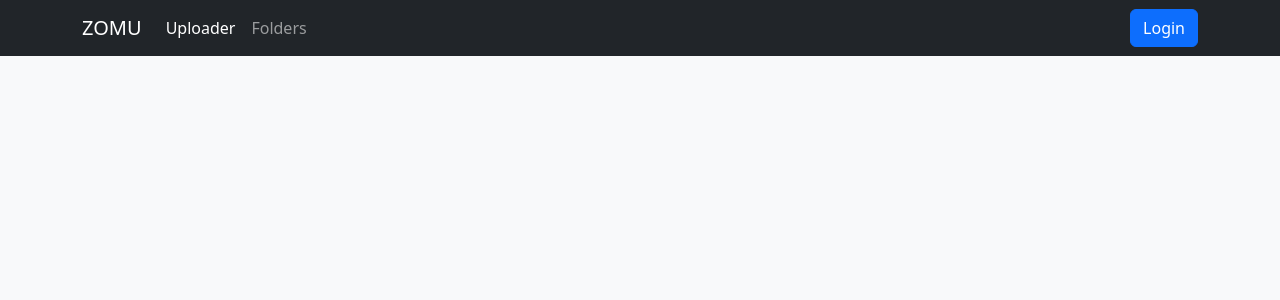
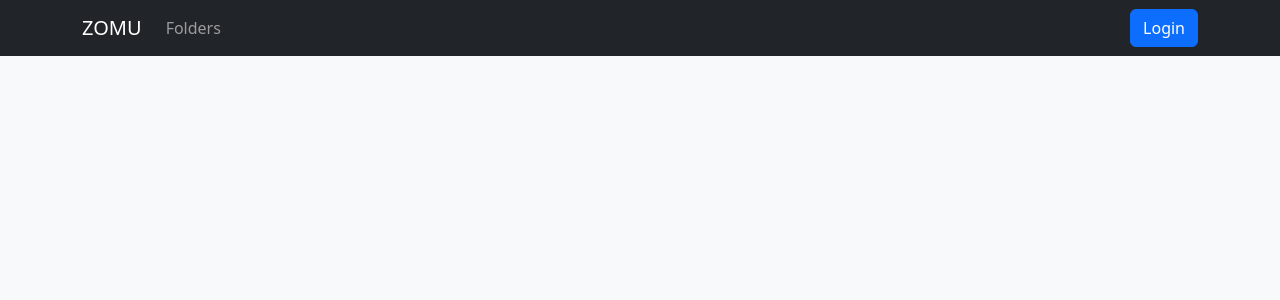
Before and after one commit to tienv2i/zomu, a Django app: template zomu/templates/base.html in a window 1280 px wide. Shown: the top 300 px of the page. Run offline with Django 5.2, Linux system fonts and the light colour scheme; the template is opened without the code that fills it, so the values that code supplies are empty; some libraries are stand-ins or nearby versions.

Commit message:
Complete stage 1

```diff
--- a/zomu/templates/navbar.html
+++ b/zomu/templates/navbar.html
@@ -1,14 +1,14 @@
 <nav class="navbar navbar-expand-md bg-dark" data-bs-theme="dark">
     <div class="container">
-        <a class="navbar-brand" href="#">ZOMU</a>
+        <a class="navbar-brand" href="{% url 'uploader:index' %}">ZOMU</a>
         <button class="navbar-toggler" type="button" data-bs-toggle="collapse" data-bs-target="#navbarText" aria-controls="navbarText" aria-expanded="false" aria-label="Toggle navigation">
           <span class="navbar-toggler-icon"></span>
         </button>
         <div class="collapse navbar-collapse" id="navbarText">
             <ul class="navbar-nav me-auto mb-2 mb-lg-0">
-                <li class="nav-item">
+                {% comment %} <li class="nav-item">
                     <a class="nav-link active" aria-current="page" href="{% url 'uploader:index' %}">Uploader</a>
-                </li>
+                </li> {% endcomment %}
                 <li class="nav-item">
                     <a class="nav-link" href="{% url 'uploader:show_root_folder' %}">Folders</a>
                 </li>
```
